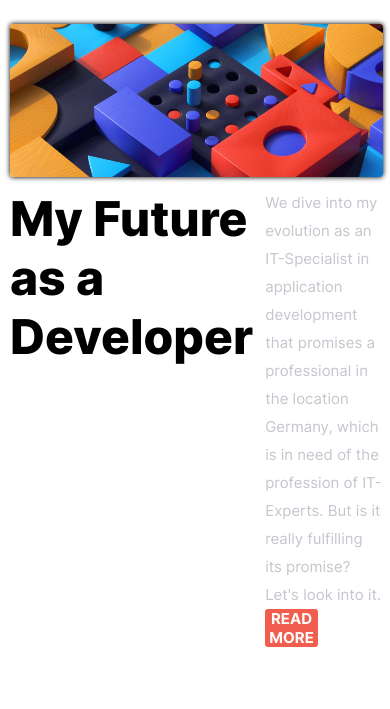
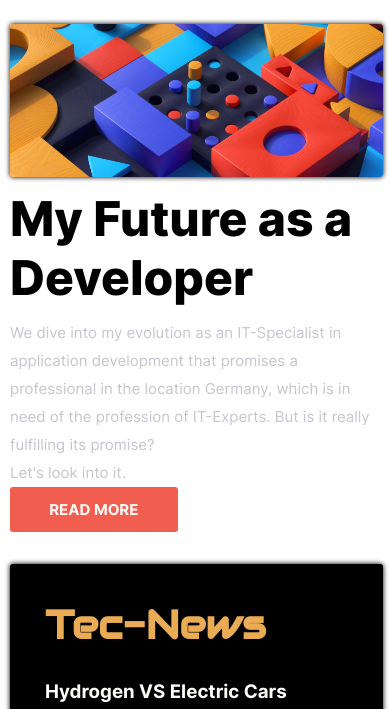
Before and after one commit to 30nImA87/nima-lernt, a plain HTML site: page index.html in a window 390 px wide. Shown: the part 82-791 px from the top of the page. Drawn offline with Linux system fonts and the light colour scheme.

Commit message:
Update style.css
Further responsivity adjustments in version 0.2.

```diff
--- a/style.css
+++ b/style.css
@@ -288,5 +288,14 @@ body {
     "sect3"
     "footer";
   }
-  .main-button {padding: 0;}
-}
+  .hero {grid-area: main;
+    /* box-shadow: var(--bs-primary); */
+    gap: 0.75em;
+    display: grid;
+    grid-template-columns: 1fr;
+    grid-template-rows: 0.5fr 0.25fr 0.25fr;
+    grid-template-areas:
+    "img"
+    "h1"
+    "p";
+  }
```
